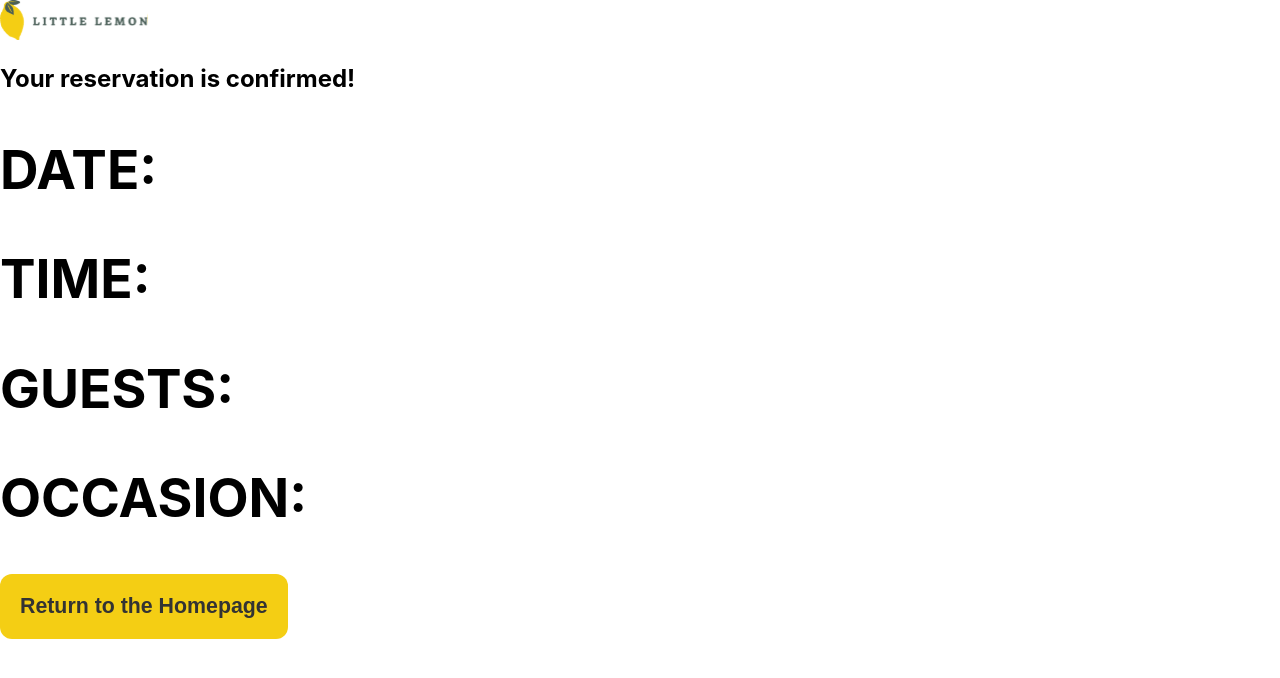
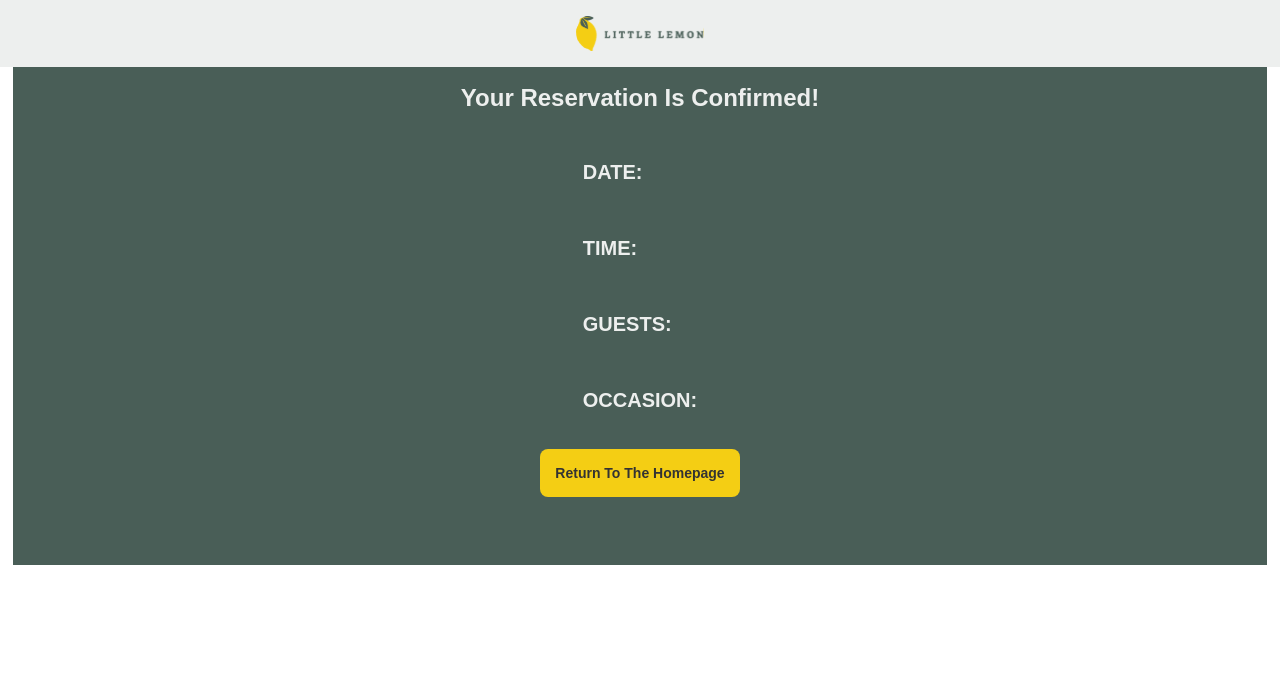
Before and after one commit to diegofdl85/little-lemon, a React (Create React App) app: page /confirmed in a window 1280 px wide. Shown: the top 678 px of the page. Built offline with nearby package versions, Linux system fonts and the light colour scheme.

Commit message:
update unit tests

```diff
--- a/src/components/Booking.css
+++ b/src/components/Booking.css
@@ -69,3 +69,90 @@ label {
     background-color: #ee9972;;
     cursor: pointer;
   }
+
+.booking-confirmation {
+    height: 100%;
+    background-color: #495e57;
+    padding: 3rem 2rem;
+    font-family: 'Karla', sans-serif;
+    color: #edefee;
+    margin-left: 1%;
+    margin-right: 1%;
+    margin-bottom: 1%;
+    display: flex;
+    flex-direction: column;
+    align-items: center;
+  }
+
+.container-logo {
+    background-color: #edefee;
+    width: 100%;
+    position: absolute;
+    top: 0;
+    display: block;
+    margin-left: auto;
+    margin-right: auto;
+}
+
+.confirmation-logo {
+    width: 10%;
+    margin: 1rem 0;
+    align-items: center;
+  }
+
+.confirmation-confirmed {
+    padding-top: 20px;
+    margin: 1rem 0;
+    text-transform: capitalize;
+    font-size: 24px;
+    font-weight: 800;
+  }
+
+.confirmation-details-container {
+    margin-top: 1rem;
+    display: flex;
+    flex-direction: column;
+    justify-content: center;
+    gap: 20px;
+  }
+
+.confirmation-details {
+    font-weight: 800;
+    font-size: 20px;
+  }
+
+.home-button {
+    font-size: 14px;
+    width: 200px;
+    margin: 20px auto;
+    padding: 1rem 0.5rem;
+    font-weight: 600;
+    background-color: #f4ce14;
+    border: none;
+    border-radius: 0.5rem;
+    text-transform: capitalize;
+  }
+
+.home-button:hover {
+    transform: scale(0.9);
+    transition-duration: 200ms;
+    background-color: #ee9972;;
+    cursor: pointer;
+  }
+
+@media (min-width: 1024px) {
+.confirmation-logo {
+    margin: 1rem 0;
+    display: block;
+    margin-left: auto;
+    margin-right: auto;
+}
+
+.confirmation-confirmed {
+    font-size: 24px;
+}
+
+.confirmation-details-container > h2{
+    font-size: 20px;
+}
+}
--- a/src/components/BookingForm.js
+++ b/src/components/BookingForm.js
@@ -7,7 +7,7 @@ const BookingForm = (props) => {
         date: '',
         time: '',
         guests: '',
-        occasion: 'None'
+        occasion: ''
     });
 
     useEffect(() => {
--- a/src/components/ConfirmedBooking.js
+++ b/src/components/ConfirmedBooking.js
@@ -1,6 +1,7 @@
 import { useEffect, useState } from "react";
 import Logo from '../images/Logo.svg';
 import {Link} from 'react-router-dom';
+import './Booking.css'
 
 const ConfirmedBooking = () => {
     const [reservedDetails, setReservedDetails] = useState('');
@@ -13,7 +14,9 @@ const ConfirmedBooking = () => {
     })
     return(
     <section name='booking-confirmation' className='booking-confirmation'>
-      <img src={Logo} alt='logo' className='confirmation-logo' />
+      <div className="container-logo">
+        <img src={Logo} alt='logo' className='confirmation-logo' />
+      </div>
       <h1 className='confirmation-confirmed'>Your reservation is confirmed!</h1>
       <div className='confirmation-details-container'>
         <h2>
@@ -36,7 +39,7 @@ const ConfirmedBooking = () => {
           </span>
         </h2>
        </div>
-       <Link to='/'><button>Return to the Homepage</button></Link>
+       <Link to='/'><button className="home-button">Return to the Homepage</button></Link>
     </section>
 
     )
```
Also changed, not shown: 1 other file (tests, documents, lock files or other folders).
